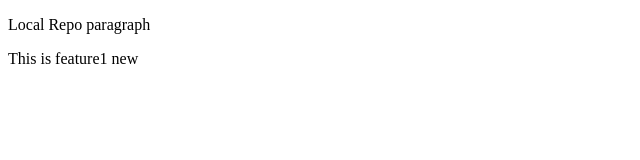
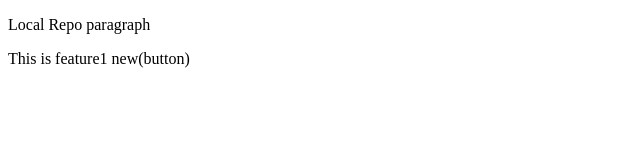
Before and after one commit to nitaisutradhar769/Localrepo, a plain HTML site: page index.html in a window 1280 px wide. Shown: the full height of the page, 0-640 px from the left. Drawn offline with Linux system fonts and the light colour scheme.

Commit message:
main-button

```diff
--- a/index.html
+++ b/index.html
@@ -7,6 +7,6 @@
 </head>
 <body>
     <p>Local Repo paragraph</p>
-    <p>This is feature1 new</p>
+    <p>This is feature1 new(button)</p>
 </body>
 </html>
```
Also changed, not shown: 1 other file.
